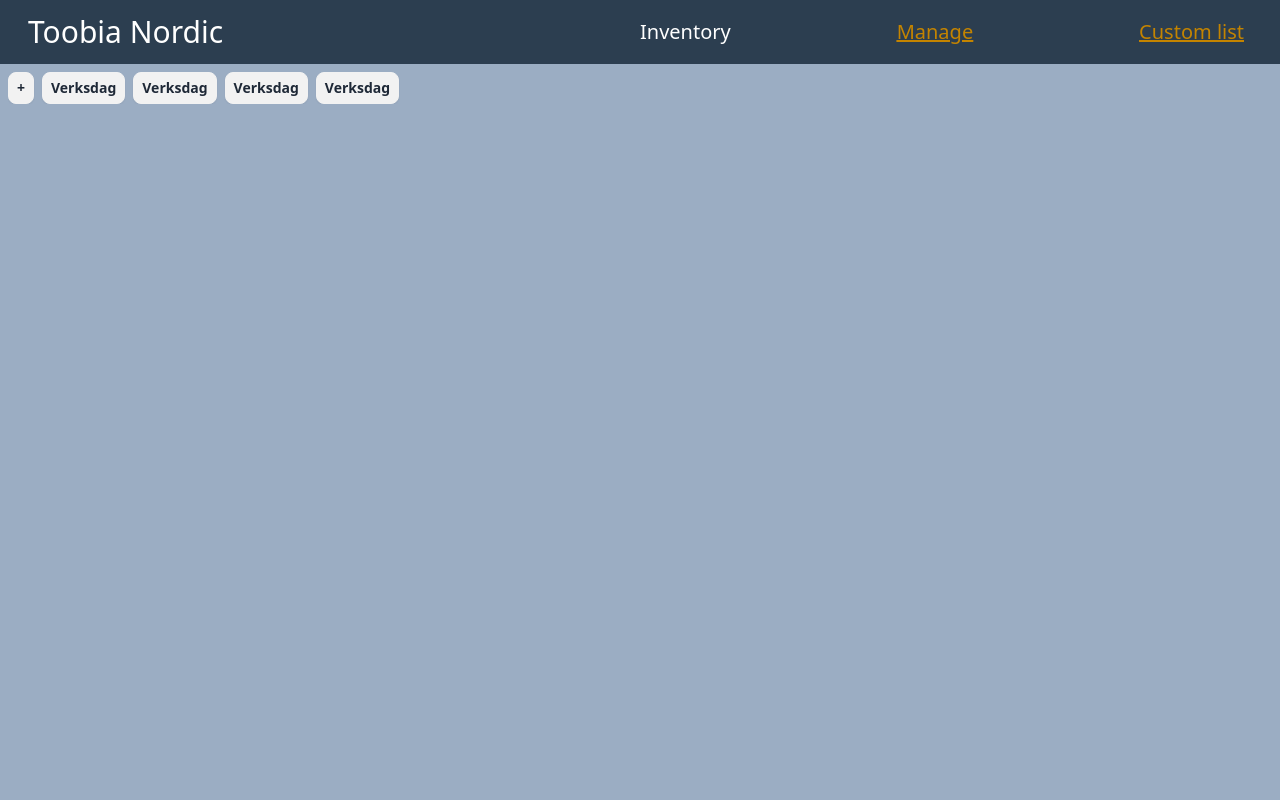
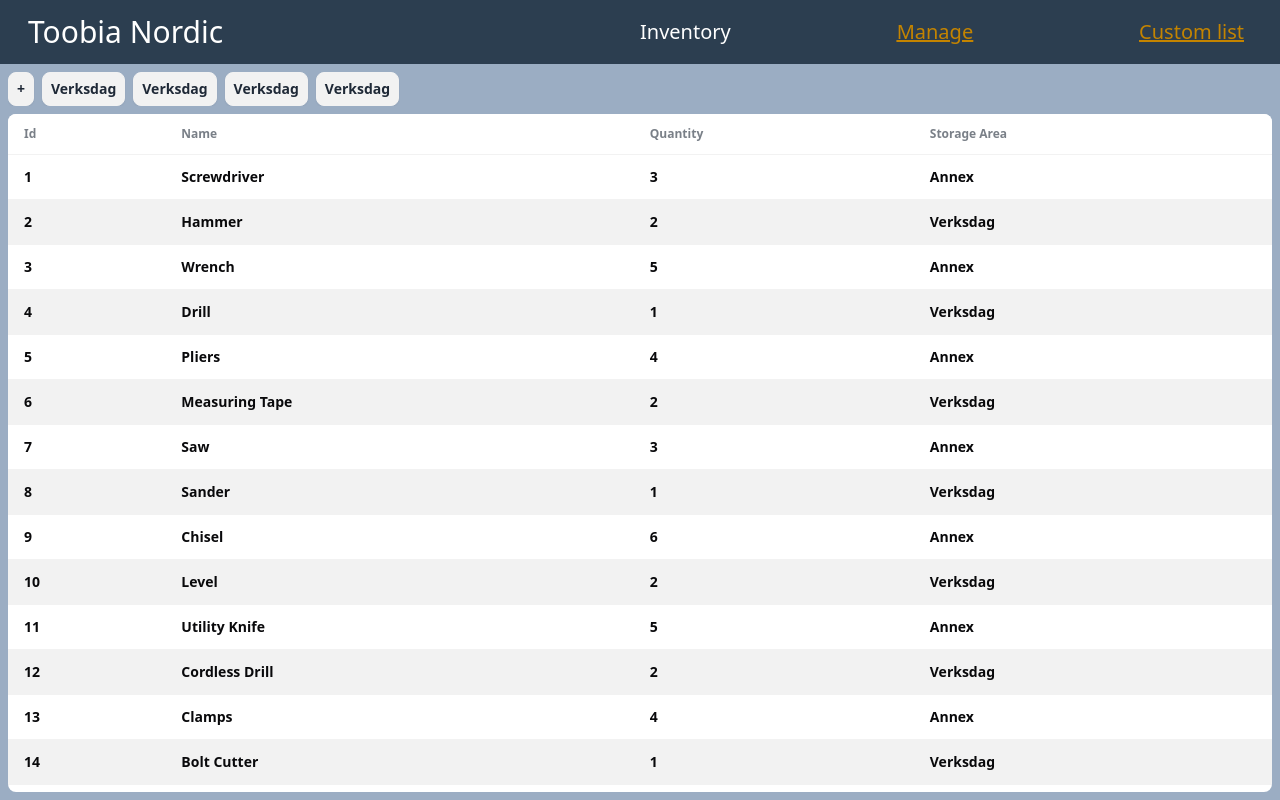
Before and after one commit to TobiasBlankJohansson/inventory-fullstack-app, a React (Vite) app in the folder frontend/: page /manage in a window 1280 px wide. Built offline with nearby package versions, Linux system fonts and the light colour scheme.

Commit message:
feat:add renderHeadersInTableManage and renderItemInTableManage

```diff
--- a/frontend/src/components/tabel/Tabel.tsx
+++ b/frontend/src/components/tabel/Tabel.tsx
@@ -9,14 +9,55 @@ type inputTable = {
   items: item[];
 };
 
-const renderItemInTable = (items: item[]) => {
-  return items.map((item:item) => {
-    return <tr key={item.id}>
-      <th>{item.id}</th>
-      <th>{item.name}</th>
-      <th>{item.quantity}</th>
-      <th>{item.storageArea}</th>
-    </tr>;
+const renderHeadersInTableDashboard = (header: string[]) => {
+  return (
+    <tr key={"tableDashboard"}>
+      {header.map((head) => (
+        <th>{head}</th>
+      ))}
+    </tr>
+  );
+};
+
+const renderItemInTableDashboard = (items: item[]) => {
+  return items.map((item: item) => {
+    return (
+      <tr key={item.id}>
+        <th>{item.id}</th>
+        <th>{item.name}</th>
+        <th>{item.quantity}</th>
+        <th>{item.storageArea}</th>
+      </tr>
+    );
+  });
+};
+
+const renderHeadersInTableManage = (header: string[]) => {
+  return (
+    <tr key={"tableDashboard"}>
+      {header.map((head) => (
+        <th>{head}</th>
+      ))}
+      <th>
+        <div className="btn-ghost flex justify-center text-xl px-2">+</div>
+      </th>
+    </tr>
+  );
+};
+
+const renderItemInTableManage = (items: item[]) => {
+  return items.map((item: item) => {
+    return (
+      <tr key={item.id}>
+        <th>{item.id}</th>
+        <th>{item.name}</th>
+        <th>{item.quantity}</th>
+        <th>{item.storageArea}</th>
+        <th className="flex justify-center">
+          <input type="checkbox" className="checkbox" />
+        </th>
+      </tr>
+    );
   });
 };
 
@@ -26,16 +67,9 @@ export function Tabel({ items }: inputTable) {
       <div className="overflow-x-auto bg-white m-2 h-full rounded-lg">
         <table className="table table-zebra table-pin-rows">
           <thead>
-            <tr>
-              <th>Id</th>
-              <th>Name</th>
-              <th>Quantity</th>
-              <th>Storage Area</th>
-            </tr>
+            {renderHeadersInTableDashboard(["Id","Name","Quantity","Storage Area"])}
           </thead>
-          <tbody>
-            {renderItemInTable(items)}
-          </tbody>
+          <tbody>{renderItemInTableDashboard(items)}</tbody>
         </table>
       </div>
     </>
--- a/frontend/src/page/Manage.tsx
+++ b/frontend/src/page/Manage.tsx
@@ -16,13 +16,14 @@ export function Manage() {
   return (
     <div className="h-screen flex flex-col">
       <Navbar currentPage={1} currentPageName="Manage"></Navbar>
-      <ol className="flex h-8 gap-2 m-2 mb-0 overflow-scroll">
+      <ol className="flex h-10 gap-2 m-2 mb-0 overflow-scroll">
         <li className="px-2 btn min-h-full h-full">+</li>
         <li className="px-2 btn min-h-full h-full">Verksdag</li>
         <li className="px-2 btn min-h-full h-full">Verksdag</li>
         <li className="px-2 btn min-h-full h-full">Verksdag</li>
         <li className="px-2 btn min-h-full h-full">Verksdag</li>
       </ol>
+      <Tabel items={items}></Tabel>
     </div>
   );
 }
```
